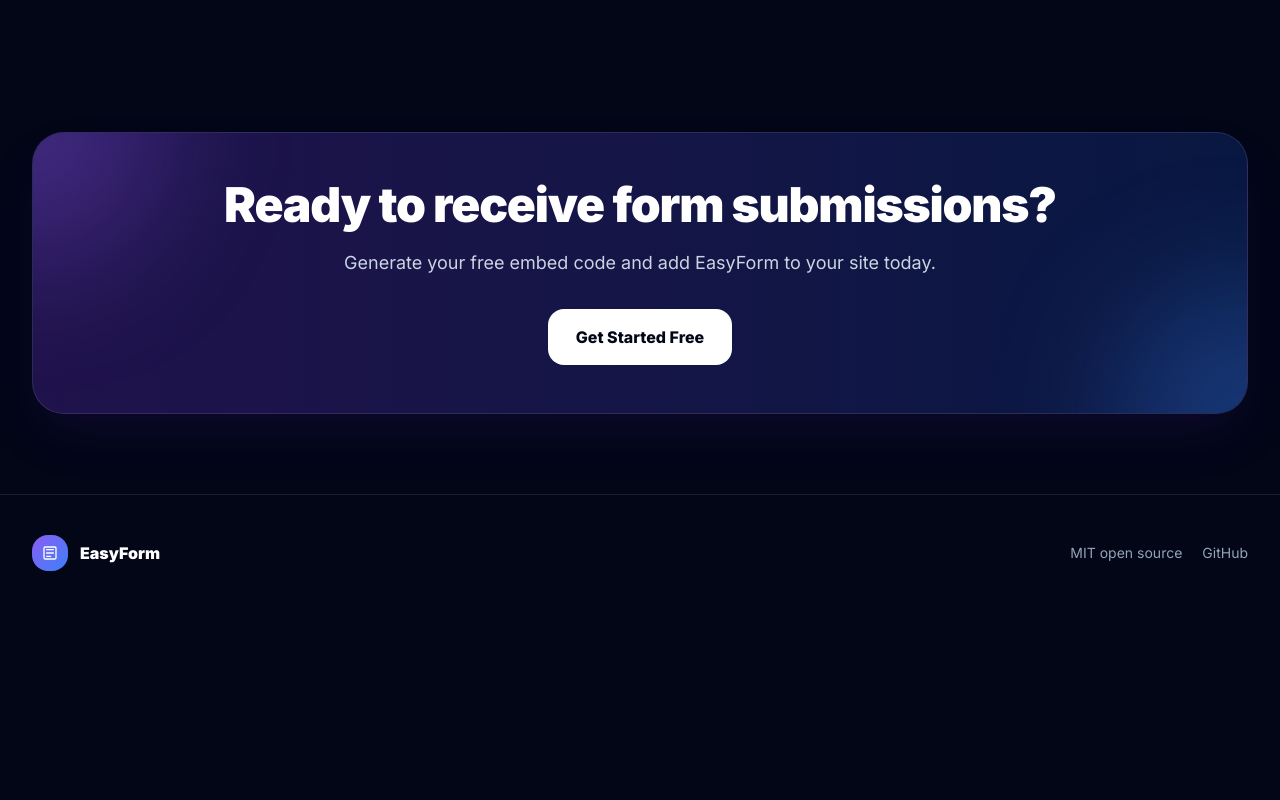
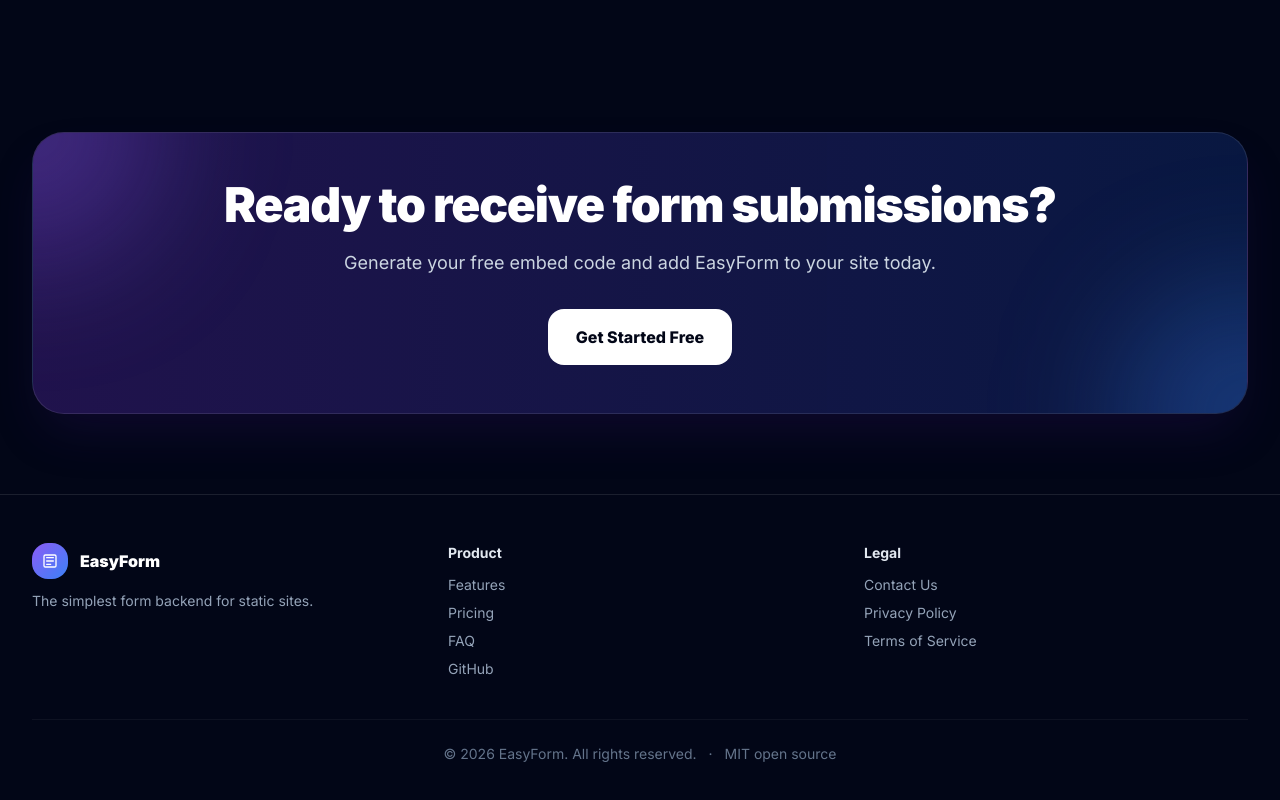
Before and after one commit to jinnersun/easyform, a website: page public/index.html in a window 1280 px wide. Shown: the part 6142-6942 px from the top of the page. Before the commit the page ends 6753 px from the top, so only its background shows below. Drawn offline with nearby package versions, Linux system fonts and the light colour scheme.

Commit message:
✨ Professional footer with legal links + i18n
- Three-column footer: Product, Legal, Brand
- Contact Us (mailto), Privacy Policy, Terms of Service
- EN/中文 translations for all footer items
- Copyright notice

```diff
--- a/public/index.html
+++ b/public/index.html
@@ -510,8 +510,10 @@
     </section>
   </main>
 
-  <footer class="border-t border-white/10 px-4 py-10 sm:px-6 lg:px-8">
-    <div class="mx-auto flex max-w-7xl flex-col items-center justify-between gap-5 sm:flex-row">
+  <footer class="border-t border-white/10 px-4 py-12 sm:px-6 lg:px-8">
+    <div class="mx-auto max-w-7xl">
+      <div class="grid gap-8 sm:grid-cols-3">
+        <div>
           <div class="flex items-center gap-3">
             <div class="flex h-9 w-9 items-center justify-center rounded-2xl bg-gradient-to-br from-violet-500 to-blue-500">
               <svg class="h-4 w-4 text-white" viewBox="0 0 24 24" fill="none" aria-hidden="true">
@@ -521,9 +523,30 @@
             </div>
             <span class="font-black">EasyForm</span>
           </div>
-      <div class="flex items-center gap-5 text-sm text-slate-400">
+          <p class="mt-3 text-sm text-slate-400" data-i18n="footer.tagline">The simplest form backend for static sites.</p>
+        </div>
+        <div>
+          <h4 class="text-sm font-bold text-slate-200" data-i18n="footer.product">Product</h4>
+          <ul class="mt-3 space-y-2 text-sm text-slate-400">
+            <li><a href="#features" class="transition hover:text-white" data-i18n="footer.features">Features</a></li>
+            <li><a href="#pricing" class="transition hover:text-white" data-i18n="footer.pricing">Pricing</a></li>
+            <li><a href="#faq" class="transition hover:text-white" data-i18n="footer.faq">FAQ</a></li>
+            <li><a href="https://github.com/jinnersun/easyform" target="_blank" rel="noopener noreferrer" class="transition hover:text-white" data-i18n="footer.github">GitHub</a></li>
+          </ul>
+        </div>
+        <div>
+          <h4 class="text-sm font-bold text-slate-200" data-i18n="footer.legal">Legal</h4>
+          <ul class="mt-3 space-y-2 text-sm text-slate-400">
+            <li><a href="mailto:358042175@163.com" class="transition hover:text-white" data-i18n="footer.contact">Contact Us</a></li>
+            <li><a href="#" class="transition hover:text-white" data-i18n="footer.privacy">Privacy Policy</a></li>
+            <li><a href="#" class="transition hover:text-white" data-i18n="footer.terms">Terms of Service</a></li>
+          </ul>
+        </div>
+      </div>
+      <div class="mt-10 border-t border-white/5 pt-6 text-center text-sm text-slate-500">
+        <span data-i18n="footer.copyright">© 2026 EasyForm. All rights reserved.</span>
+        <span class="mx-2">·</span>
         <span data-i18n="footer.mit">MIT open source</span>
-        <a href="https://github.com/jinnersun/easyform" target="_blank" rel="noopener noreferrer" class="transition hover:text-white" data-i18n="footer.github">GitHub</a>
       </div>
     </div>
   </footer>
@@ -652,6 +675,16 @@
         'cta.subtitle': 'Generate your free embed code and add EasyForm to your site today.',
         'footer.mit': 'MIT open source',
         'footer.github': 'GitHub',
+        'footer.tagline': 'The simplest form backend for static sites.',
+        'footer.product': 'Product',
+        'footer.features': 'Features',
+        'footer.pricing': 'Pricing',
+        'footer.faq': 'FAQ',
+        'footer.legal': 'Legal',
+        'footer.contact': 'Contact Us',
+        'footer.privacy': 'Privacy Policy',
+        'footer.terms': 'Terms of Service',
+        'footer.copyright': '© 2026 EasyForm. All rights reserved.',
         'modal.title': 'Join the Pro waitlist',
         'modal.subtitle': "We'll notify you when Pro launches.",
         'modal.button': 'Notify me',
@@ -760,6 +793,16 @@
         'cta.subtitle': '生成你的免费嵌入代码，今天就把 EasyForm 添加到网站。',
         'footer.mit': 'MIT 开源',
         'footer.github': 'GitHub',
+        'footer.tagline': '最简单的静态网站表单后端。',
+        'footer.product': '产品',
+        'footer.features': '功能',
+        'footer.pricing': '定价',
+        'footer.faq': '常见问题',
+        'footer.legal': '法律',
+        'footer.contact': '联系我们',
+        'footer.privacy': '隐私政策',
+        'footer.terms': '服务条款',
+        'footer.copyright': '© 2026 EasyForm. 保留所有权利。',
         'modal.title': '加入 Pro 等待名单',
         'modal.subtitle': 'Pro 上线时我们会通知你。',
         'modal.button': '通知我',
```
Lines whose indentation alone changed are shown as unchanged.
